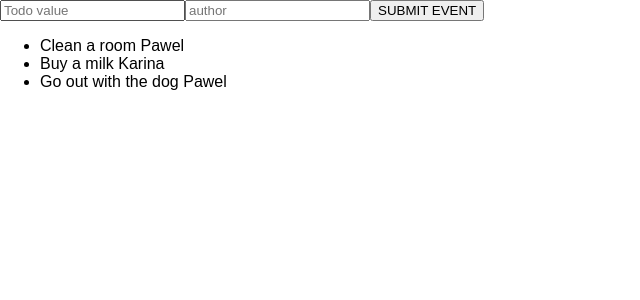
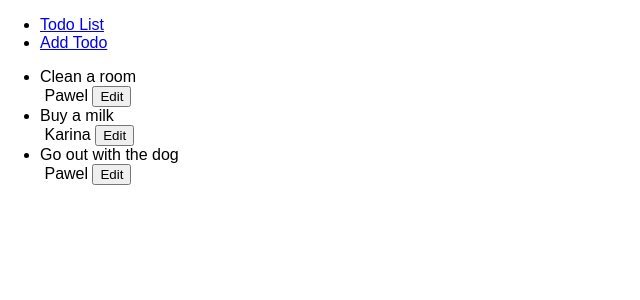
Before and after one commit to czikarito/react-todo-list, a React (Create React App) app: page / in a window 1280 px wide. Shown: the top 300 px of the page, without its empty margins (0-640 px from the left). Built offline with nearby package versions, Linux system fonts and the light colour scheme.

Commit message:
file structure

```diff
--- a/package.json
+++ b/package.json
@@ -7,6 +7,7 @@
     "react": "^16.8.6",
     "react-dom": "^16.8.6",
     "react-redux": "7.0.3",
+    "react-router-dom": "^5.0.1",
     "react-scripts": "0.9.x",
     "redux": "^4.0.1",
     "yup": "^0.27.0"
--- a/src/App.js
+++ b/src/App.js
@@ -1,10 +1,9 @@
 import React, { Component } from 'react';
-import TodoContainer from './components/TodoContainer';
 
 class App extends Component {
   render() {
     return (
-      <TodoContainer />
+      <div></div>
     );
   }
 }
--- a/src/components/AddTodo.jsx
+++ b/src/components/Todo/TodoForm.jsx
@@ -1,9 +1,9 @@
 import React, { Component } from 'react'
-import { addTodo } from '../redux/actions/todoContainerActions';
+import { addTodo } from '../../redux/actions/todoContainerActions';
 import { connect } from "react-redux";
 import { Formik, Form, Field, ErrorMessage } from 'formik';
 import * as Yup from 'yup';
-
+import { withRouter } from 'react-router-dom'
 
 const TodoFormSchema = Yup.object().shape({
   value: Yup.string()
@@ -14,7 +14,7 @@ const TodoFormSchema = Yup.object().shape({
   .required("required"),
 })
 
-class AddTodo extends Component {
+class TodoForm extends Component {
   render() {
     return (
       <div>
@@ -36,7 +36,7 @@ class AddTodo extends Component {
             {errors.value && touched.value ? <div>{errors.value}</div> : null}
             <Field placeholder="author" name="author" />
             {errors.author && touched.author ? <div>{errors.author}</div> : null}
-            <button type="submit">SUBMIT EVENT</button>
+            <button type="submit">Add Todo</button>
           </Form>
         )}
 
@@ -46,7 +46,6 @@ class AddTodo extends Component {
   }
 }
 
-
 const mapDispatchToProps = dispatch => {
   return {
     addTodo: data => {
@@ -55,4 +54,4 @@ const mapDispatchToProps = dispatch => {
   }
 }
 
-export default connect(null, mapDispatchToProps)(AddTodo);
+export default withRouter(connect(null, mapDispatchToProps)(TodoForm));
--- /dev/null
+++ b/src/components/Todo/TodoItem.jsx
@@ -0,0 +1,33 @@
+import React from 'react'
+import { completeTodo } from '../../redux/actions/todoContainerActions';
+import { connect } from 'react-redux';
+import { withRouter, Link } from 'react-router-dom'
+
+function TodoItem(props) {
+  const { item, completeTodo } = props;
+  return (
+    <li>
+      <div onClick={() => completeTodo(item.id)}>
+        {item.title}
+      </div>
+      &nbsp;
+      {item.author}
+      &nbsp;
+      <Link to={`/todo/${item.id}`} >
+        <button>
+          Edit
+        </button>
+      </Link>
+  </li>
+  )
+}
+
+const mapDispatchToProps = dispatch => {
+  return {
+    completeTodo: id => {
+      dispatch(completeTodo(id));
+    }
+  }
+}
+
+export default withRouter(connect(null, mapDispatchToProps)(TodoItem));
--- a/src/components/TodoList.jsx
+++ b/src/components/Todo/TodoList.jsx
@@ -1,6 +1,7 @@
 import React from 'react'
 import TodoItem from './TodoItem';
 import { connect } from 'react-redux';
+import { withRouter } from 'react-router-dom'
 
 function TodoList(props) {
   return (
@@ -24,4 +25,4 @@ const mapStateToProps = ({todos}) => {
   }
 }
 
-export default connect(mapStateToProps)(TodoList);
+export default withRouter(connect(mapStateToProps)(TodoList));
--- a/src/components/TodoContainer.js
+++ /dev/null
@@ -1,12 +0,0 @@
-import React from 'react'
-import AddTodo from './AddTodo';
-import TodoList from './TodoList';
-
-export default function TodoContainer() {
-  return (
-    <div>
-      <AddTodo />
-      <TodoList />
-    </div>
-  )
-}
--- a/src/components/TodoItem.jsx
+++ /dev/null
@@ -1,25 +0,0 @@
-import React from 'react'
-import { completeTodo } from '../redux/actions/todoContainerActions';
-import { connect } from 'react-redux';
-
-
-function TodoItem(props) {
-  const { item, completeTodo } = props;
-  return (
-    <li onClick={() => completeTodo(item.id)}>
-      {item.title}
-      &nbsp;
-      {item.author}
-  </li>
-  )
-}
-
-const mapDispatchToProps = dispatch => {
-  return {
-    completeTodo: id => {
-      dispatch(completeTodo(id));
-    }
-  }
-}
-
-export default connect(null, mapDispatchToProps)(TodoItem);
--- a/src/index.js
+++ b/src/index.js
@@ -4,10 +4,6 @@ import App from './App';
 import './index.css';
 import { Provider } from "react-redux";
 import store from "./redux/store";
+import ScreensRoot from './screens/Root';
 
-ReactDOM.render(
-  <Provider store={store}>
-    <App />
-  </Provider>,
-  document.getElementById('root')
-);
+ReactDOM.render(<ScreensRoot store={store} />, document.getElementById('root'));
--- /dev/null
+++ b/src/screens/Root.jsx
@@ -0,0 +1,31 @@
+import React from 'react';
+import { Provider } from 'react-redux';
+import { BrowserRouter as Router, Route, Link, Switch } from 'react-router-dom';
+import ScreensTodoList from './Todo/List';
+import ScreensTodoForm from './Todo/Form';
+
+const ScreensRoot = ({ store }) => (
+  <Provider store={store}>
+    <Router>
+      <div>
+        <nav>
+          <ul>
+            <li>
+              <Link to="/">Todo List</Link>
+            </li>
+            <li>
+              <Link to="/todo/add">Add Todo</Link>
+            </li>
+          </ul>
+        </nav>
+      </div>
+      <Switch>
+        <Route exact path="/" component={ScreensTodoList} />
+        <Route path="/todo/add" component={ScreensTodoForm} />
+        <Route path="/todo/:id" component={ScreensTodoForm} />
+      </Switch>
+    </Router>
+  </Provider>
+)
+
+export default ScreensRoot;
--- /dev/null
+++ b/src/screens/Todo/Form.jsx
@@ -0,0 +1,9 @@
+import React from 'react';
+
+import TodoForm from '../../components/Todo/TodoForm';
+
+const ScreensTodoForm = ({ match: { params } }) => {
+  return <TodoForm id={params.id} />;
+};
+
+export default ScreensTodoForm;
--- /dev/null
+++ b/src/screens/Todo/List.jsx
@@ -0,0 +1,9 @@
+import React from 'react';
+
+import TodoList from "../../components/Todo/TodoList";
+
+const ScreensTodoList = () => {
+  return <TodoList />;
+};
+
+export default ScreensTodoList;
```
Also changed, not shown: 1 other file (tests, documents, lock files or other folders).
